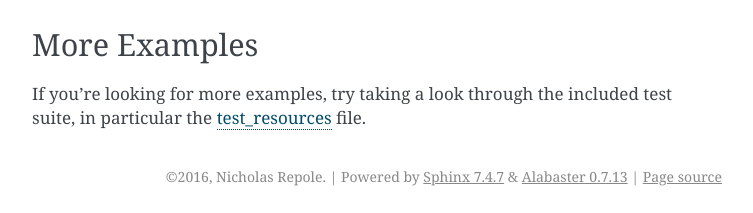
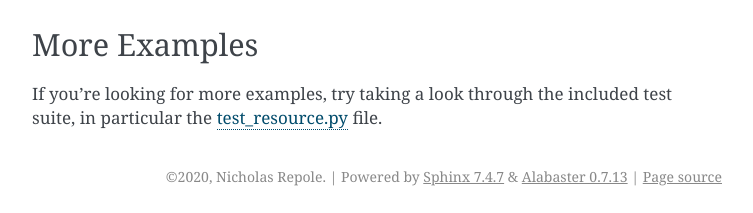
Before and after one commit to repole/drowsy, a Sphinx documentation site: the page built from docs/mutations.rst, in a window 1280 px wide and 900 px high, scrolled down 6452 px. Shown: the part 684-897 px from the top of the window, without its empty margins (388-1141 px from the left). Built offline with Sphinx 7.4.7, drawn with Linux system fonts in a browser that asks for light colours.

Commit message:
Small docs updates.

```diff
--- a/docs/conf.py
+++ b/docs/conf.py
@@ -55,7 +55,7 @@ master_doc = 'index'
 
 # General information about the project.
 project = 'Drowsy'
-copyright = '2016, Nicholas Repole'
+copyright = '2020, Nicholas Repole'
 
 # The version info for the project you're documenting, acts as replacement for
 # |version| and |release|, also used in various other places throughout the
--- a/docs/mutations.rst
+++ b/docs/mutations.rst
@@ -388,4 +388,4 @@ More Examples
 
 If you're looking for more examples, try taking a look through the included
 test suite, in particular the
-`test_resources <_modules/tests/test_resource.html#TestDrowsyResource>`_ file.
+`test_resource.py <_modules/tests/test_resource.html#TestDrowsyResource>`_ file.
```
